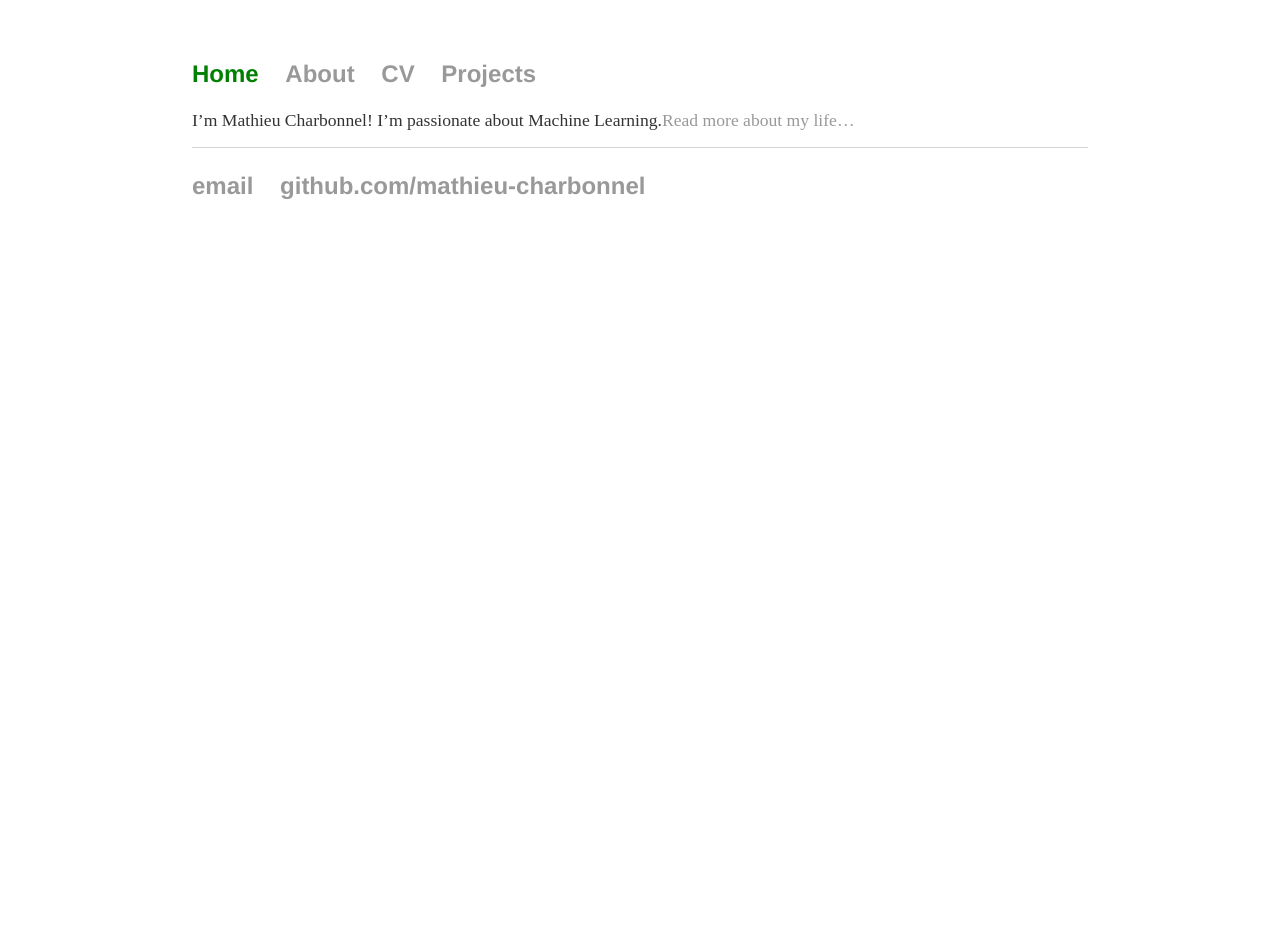
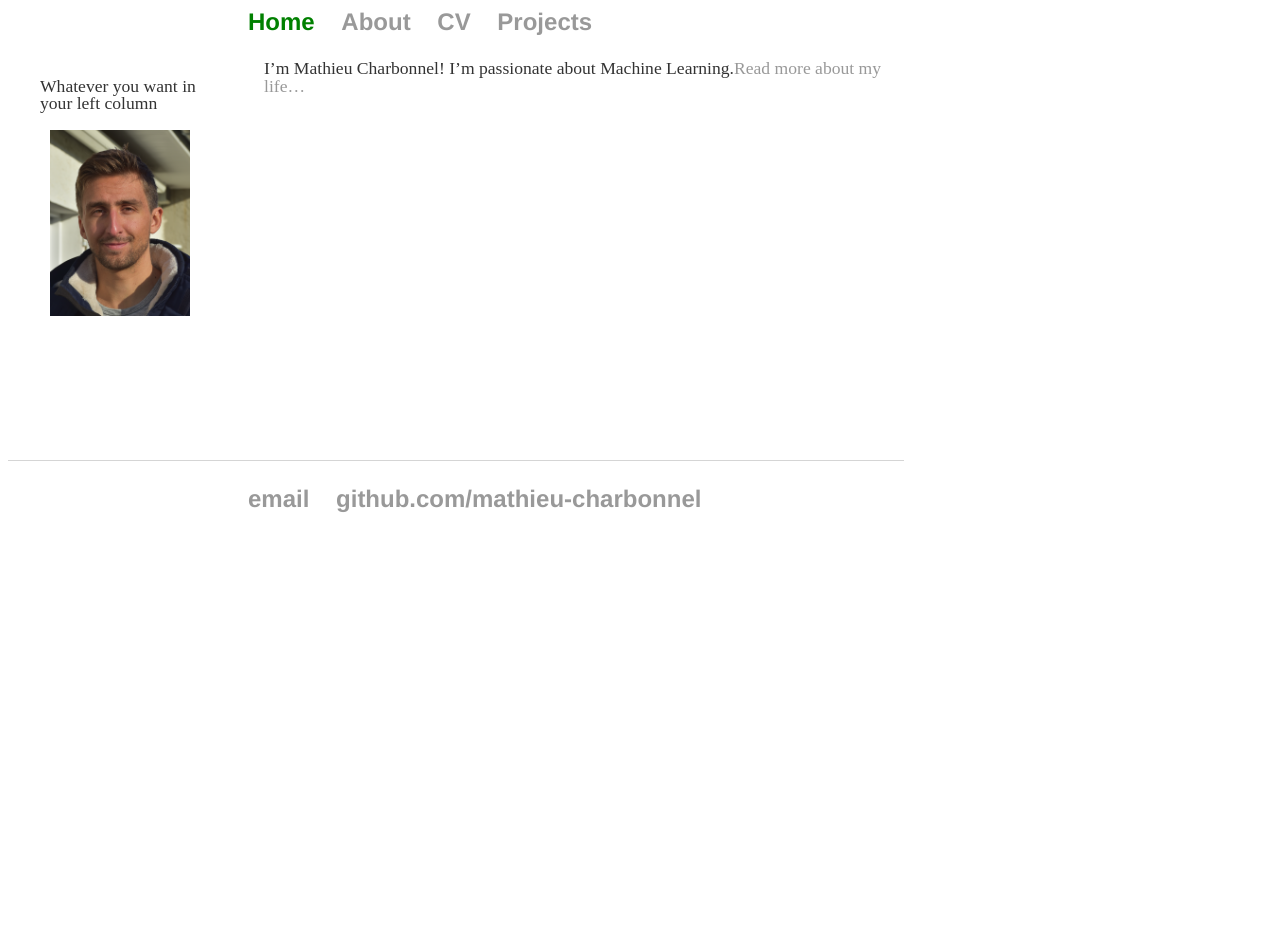
Before and after one commit to mathieu-charbonnel/mathieu-charbonnel.github.io, a Jekyll site: the page built from _pages/home.md, in a window 1280 px wide. Built offline with Jekyll 4.4.1, drawn with Linux system fonts in a browser that asks for light colours; before the commit the page ends 900 px from its top, so only the background shows below that.

Commit message:
add photo and left column

```diff
--- /dev/null
+++ b/_includes/leftcol.html
@@ -0,0 +1,4 @@
+<div class="leftcol">
+   <p>Whatever you want in your left column</p>
+   <img src="../assets/img/prof_pic.jpg" width="140" border="0" />
+  </div>
--- a/_layouts/default.html
+++ b/_layouts/default.html
@@ -6,8 +6,8 @@
 		</head>
 		<body>
 			{% include navigation.html %}
+			{% include leftcol.html %}
 			<div class="container">
-
 			{{ content }}
 
 			</div><!-- /.container -->
--- a/_layouts/home.html
+++ b/_layouts/home.html
@@ -1,6 +1,7 @@
 ---
 layout: default
 ---
+
 <div class="blurb">
   {{ content }}
 </div>
--- a/assets/css/main.css
+++ b/assets/css/main.css
@@ -1,5 +1,4 @@
 body {
-    margin: 60px auto;
     width: 70%;
 }
 nav ul, footer ul {
@@ -8,6 +7,7 @@ nav ul, footer ul {
     list-style: none;
     font-weight: bold;
     font-size: 1.5em;
+    margin-left: 15rem
 }
 nav ul li, footer ul li {
     display: inline;
@@ -44,3 +44,37 @@ ul.posts li {
 }
 
 .current { color: green; }
+
+home body {
+    background-image: url("../img/prof_pic.jpg");
+    background-attachment: fixed; /* Le fond restera fixe */
+    background-repeat: no-repeat; /* Le fond ne sera pas répété */
+    background-position: center left; /* Le fond sera placé en haut à droite */
+    background-color: black;
+    color: white;
+    opacity: 0.3;
+    background-color: rgb(255,0,0); /* Pour les navigateurs anciens */
+    background-color: rgba(255,0,0,0.5); /* Pour les navigateurs plus récents */
+}
+
+.blurb {}
+
+
+.container {
+  margin-left: 16rem;
+  max-width: $max-content-width;
+  height:auto;
+  min-height: 400px;
+}
+
+
+.leftcol {
+    margin-left: 2rem;
+    width:180px;
+    height:100%;
+    float:left;
+ }
+
+ .leftcol img{
+   margin-left: 10px;
+  }
```
Also changed, not shown: assets/img/prof_pic.jpg (added).
